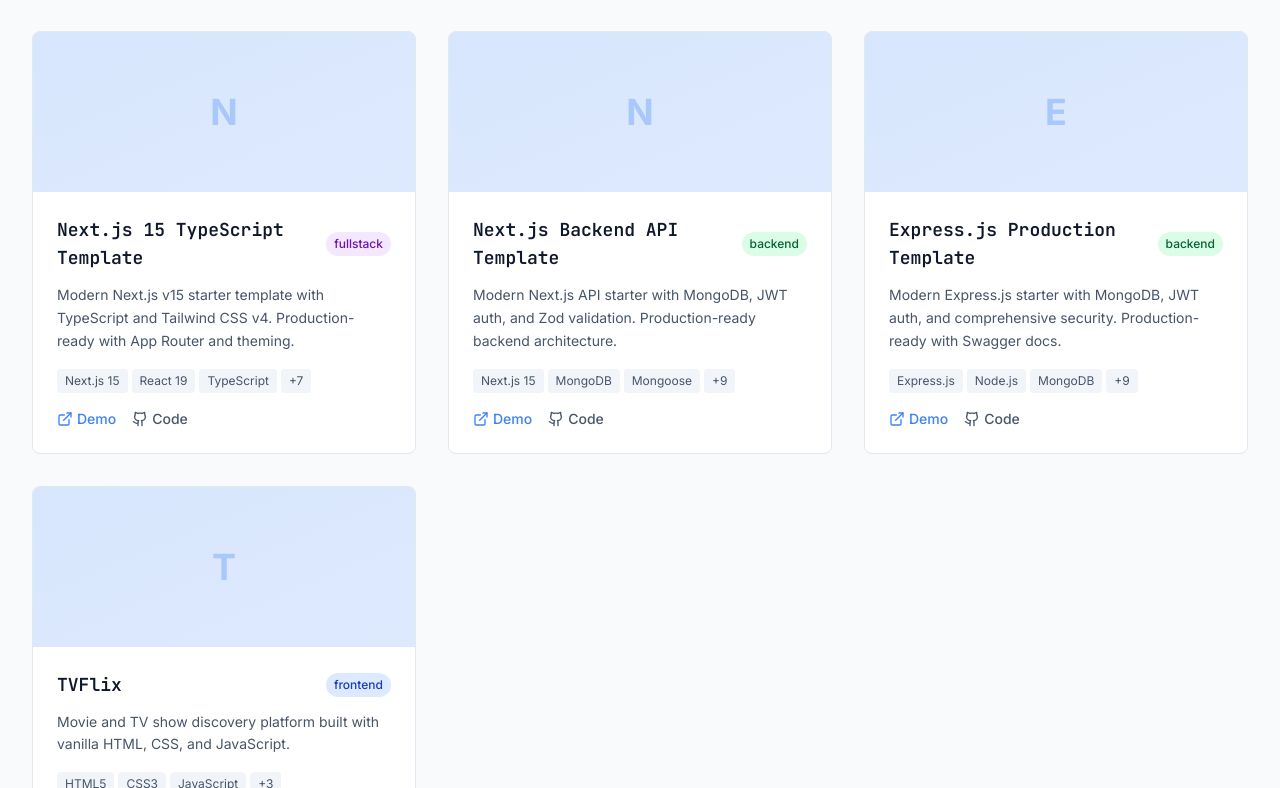
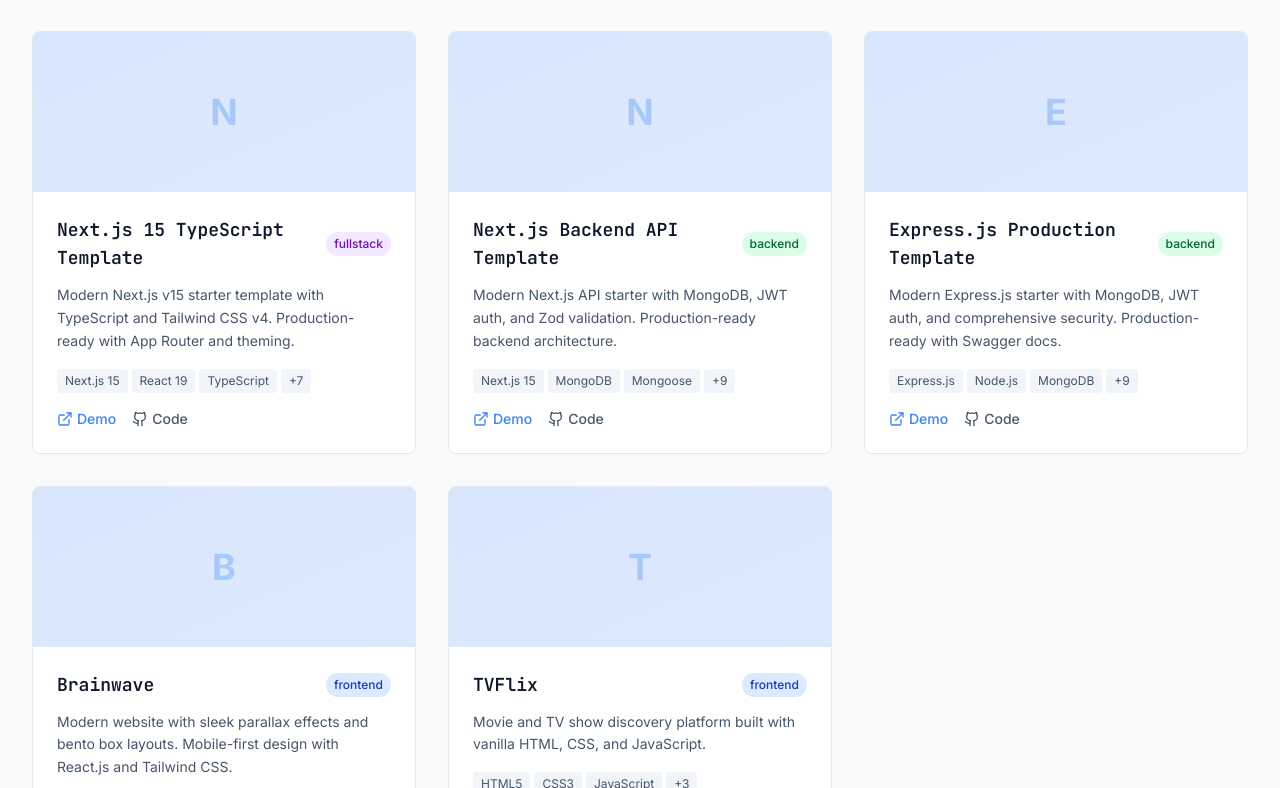
Before and after one commit to YousifAbozid/YousifAbozid.github.io, a React (Vite) app: page / in a window 1280 px wide. Shown: the part 10780-11568 px from the top of the page. Built offline with nearby package versions, Linux system fonts and the light colour scheme.

Commit message:
fix: add Brainwave project with detailed description, technologies, and links

```diff
--- a/src/data/portfolio.ts
+++ b/src/data/portfolio.ts
@@ -423,6 +423,29 @@ export const projects: Project[] = [
   },
   {
     id: '7',
+    title: 'Brainwave',
+    description:
+      'Modern website with sleek parallax effects and bento box layouts. Mobile-first design with React.js and Tailwind CSS.',
+    longDescription:
+      'Brainwave is a modern website showcasing advanced UI/UX design with sleek parallax effects and bento box layouts. Built with React.js and Tailwind CSS, it demonstrates everything from stylish UI design to mobile-first principles. Features smooth parallax scrolling, scroll-lock functionality, responsive design, and modern web animations. Perfect example of contemporary web design trends and advanced CSS techniques combined with React development skills.',
+    image: '/api/placeholder/600/400',
+    technologies: [
+      'React.js',
+      'Tailwind CSS',
+      'Vite',
+      'React Router',
+      'Parallax Scrolling',
+      'Scroll Lock',
+      'Responsive Design',
+      'UI/UX Design',
+    ],
+    category: 'frontend',
+    githubUrl: 'https://github.com/YousifAbozid/brainwave',
+    demoUrl: 'https://ai-brainwave.vercel.app/',
+    featured: false,
+  },
+  {
+    id: '8',
     title: 'TVFlix',
     description:
       'Movie and TV show discovery platform built with vanilla HTML, CSS, and JavaScript.',
```
